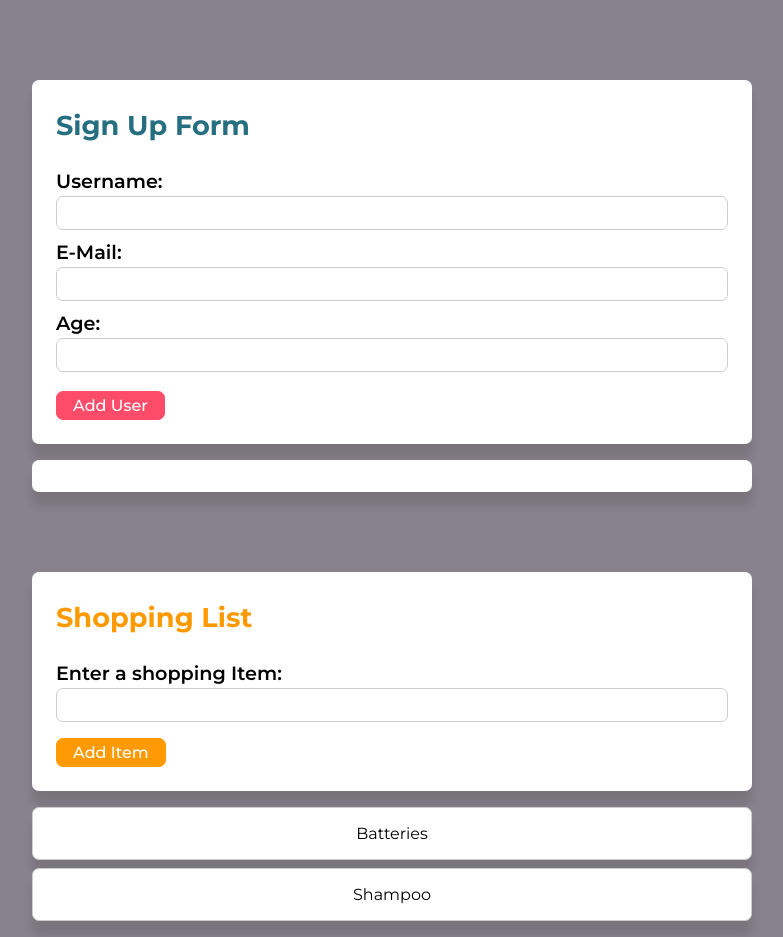
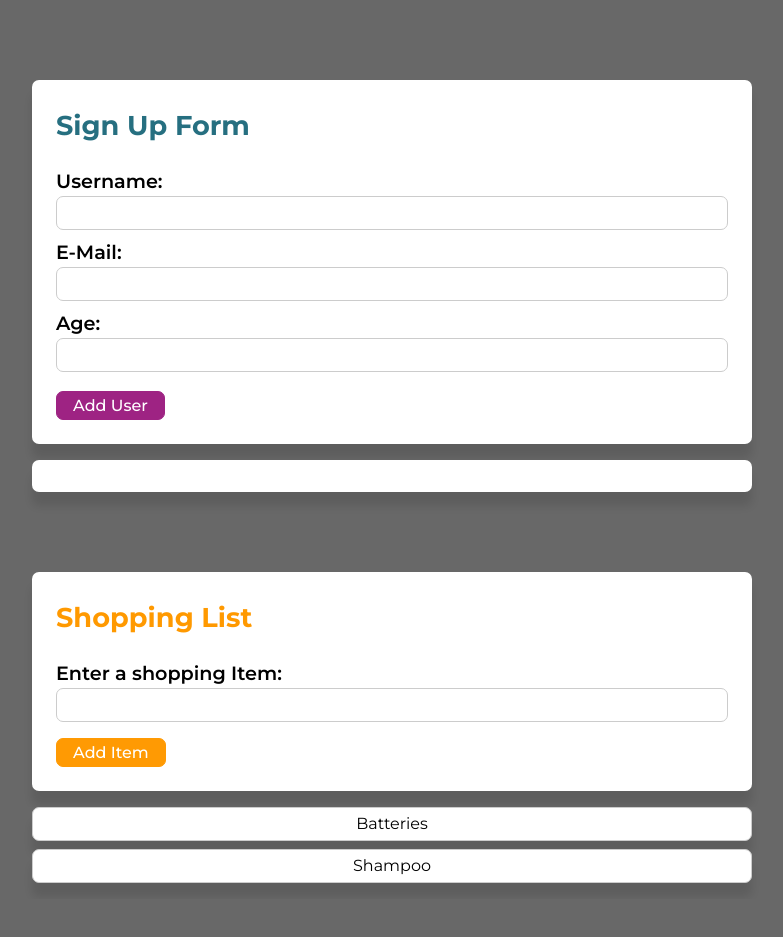
Before and after one commit to Paulina-Cz/cv-projects, a React (Create React App) app: page / in a window 1280 px wide. Shown: the whole page, without its empty margins (248-1031 px from the left). After the commit the page ends 899 px from the top, so only its background shows below. Built offline with nearby package versions, Linux system fonts and the light colour scheme.

Commit message:
List of FormWithOverlay and ShoppingList

```diff
--- a/src/components/form-with-overlay/components/UI/Button.module.css
+++ b/src/components/form-with-overlay/components/UI/Button.module.css
@@ -1,6 +1,6 @@
 .button {
-  background: #fd4c6a;
-  border: 0.063rem solid #fd4c6a;
+  background: #9e2383;
+  border: 0.063rem solid #9e2383;
   border-radius: 0.4375rem;
   color: white;
   cursor: pointer;
@@ -12,6 +12,6 @@
 }
 
 .button:hover {
-  background: #fa627c;
-  border-color: #fa627c;
+  background: #c731a6;
+  border-color: #c731a6;
 }
--- a/src/components/form-with-overlay/components/Users/ListOfUsers.module.css
+++ b/src/components/form-with-overlay/components/Users/ListOfUsers.module.css
@@ -9,16 +9,18 @@
   border-radius: 0.438rem;
   list-style: none;
   margin: 0;
-  padding: 1rem 1rem;
+  padding: 1rem 0;
 }
 
 .users li {
   background-color: white;
   border: 0.063rem solid #ccc;
-  border-radius: 0.438rem;
+  border-radius: 0.4375rem;
   font-size: 1rem;
   font-weight: 400;
   margin-top: 0.5rem;
   margin-bottom: 0.5rem;
-  padding: 0.3rem;
+  line-height: 1.5rem;
+  padding: 0.25rem;
+  width: 100%;
 }
--- a/src/components/shopping-list/ShoppingList.module.css
+++ b/src/components/shopping-list/ShoppingList.module.css
@@ -1,6 +1,9 @@
 .p {
   color: white;
+  margin: 1rem auto;
   text-align: center;
+  width: 80%;
+
 }
 
 .shoppingFormLayout {
--- a/src/components/shopping-list/components/ShoppingItems/ShoppingItem.module.css
+++ b/src/components/shopping-list/components/ShoppingItems/ShoppingItem.module.css
@@ -5,8 +5,9 @@
   border-radius: 0.4375rem;
   font-size: 1rem;
   font-weight: 400;
+  line-height: 1.5rem;
   margin: 0.5rem auto;
   max-width: 45rem;
-  padding: 1rem 1.5rem;
+  padding: 0.25rem;
   width: 80%;
 }
--- a/src/index.css
+++ b/src/index.css
@@ -5,6 +5,6 @@ html {
 }
 
 * {
-  background-color: rgb(135, 130, 139);
+  background-color: rgb(104, 104, 104);
   box-sizing: border-box;
 }
```
